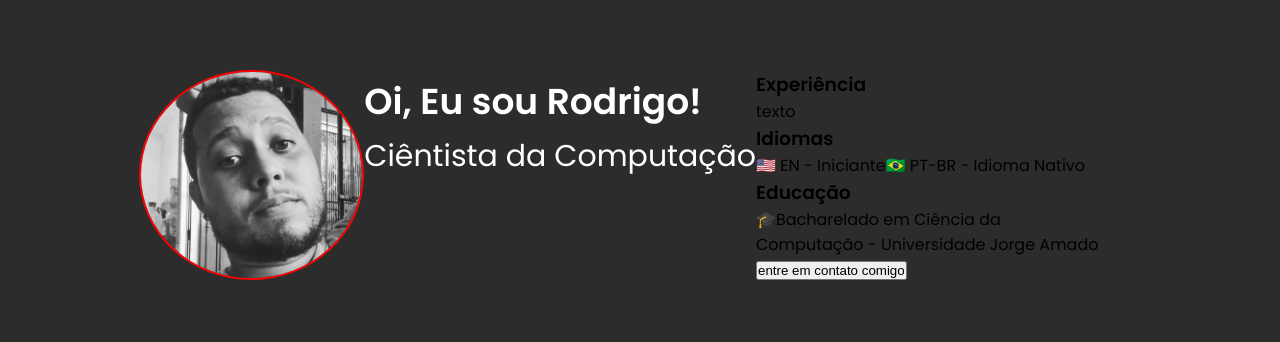
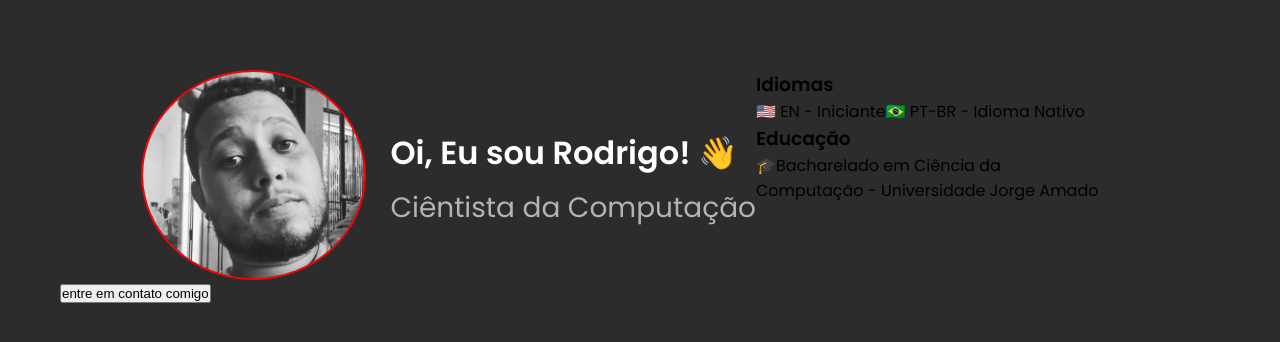
Before and after one commit to Abade26/My-Portifolio, a Next.js app: page / in a window 1280 px wide. Shown: the top 342 px of the page. Built offline with nearby package versions, Linux system fonts and the light colour scheme.

Commit message:
Melhorias

```diff
--- a/src/app/components/Header/header.scss
+++ b/src/app/components/Header/header.scss
@@ -2,8 +2,7 @@
     display: flex;
     flex-direction: column;
     grid-area: header;
-
-    color: var(--text-primary);
+    gap: 24px ;
 
     img{
         border-radius: 24px;
@@ -13,6 +12,7 @@
         font-weight: 600;
         font-size: 28px;
         line-height: 42px;
+        color: var(--text-primary);
     }
 
     h2{
@@ -20,20 +20,25 @@
         font-weight: 400;
         font-size: 20px;
         line-height: 60px;
+        color: var(--text-secundery);
     }
 
     @media (min-width: 768px){
         flex-direction: row-reverse;
+        align-items: center;
+        gap: 24px;
 
         h1{
-            font-size: 36px;
+            font-size: 32px;
             line-height: 64px;
+            color: var(--text-primary);
         }
 
         h2{
             font-style: normal;
-            font-size: 30px;
+            font-size: 28px;
             line-height: 45px;
+            color: var(--text-secundery);
         }
 
         img{
--- a/src/app/components/Header/header.tsx
+++ b/src/app/components/Header/header.tsx
@@ -5,7 +5,7 @@ export function Header(){
     return(
         <div className="header">
             <div>
-                <h1>Oi, Eu sou Rodrigo!</h1>
+                <h1>Oi, Eu sou Rodrigo! 👋</h1>
                 <h2>Ciêntista da Computação</h2>
             </div>
             <Image
--- /dev/null
+++ b/src/app/components/experience/experience.scss
@@ -0,0 +1,5 @@
+.experience{
+    display: flex;
+    flex-direction:column;
+    align-items: center;
+}
--- a/src/app/globals.scss
+++ b/src/app/globals.scss
@@ -1,5 +1,6 @@
 :root {
   --text-primary: white;
+  --text-secundery: #b3b3b3;
   --bg-primary: #2c2c2c;
 }
 
--- a/src/app/page.tsx
+++ b/src/app/page.tsx
@@ -1,17 +1,10 @@
 import { Header } from "./components/Header/header";
-import "src/styles/home.scss";
+import "../styles/home.scss";
 
-// 👋
 export default function Home() {
   return (
     <main className="container">
      <Header/>
-      <div className="experience">
-        <h3>Experiência</h3>
-        <p>texto</p>
-        <div className="experience-time">
-
-        </div>
         <div className="infos">
           <h3>Idiomas</h3>
           <div className="Languges-info">
@@ -28,7 +21,6 @@ export default function Home() {
           </div>
           <button>entre em contato comigo</button>
         </div>
-      </div>
     </main>
   );
 }
```
Also changed, not shown: src/app/components/experience/experience.tsx (added, +11 -0 lines), src/app/components/sectionTitle/section-title.tsx (added, +9 -0 lines).
